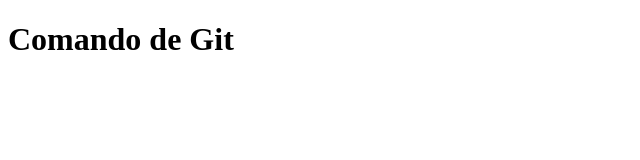
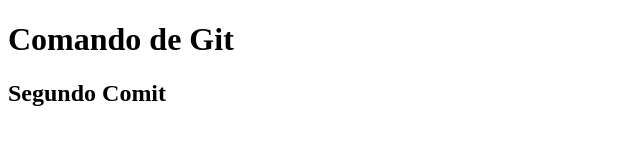
Before and after one commit to ProfesorGaz/equipo2, a plain HTML site: page index.html in a window 1280 px wide. Shown: the whole page, without its empty margins (0-640 px from the left). Drawn offline with Linux system fonts and the light colour scheme.

Commit message:
second commit

```diff
--- a/index.html
+++ b/index.html
@@ -7,5 +7,6 @@
 </head>
 <body>
     <h1>Comando de Git</h1>
+    <h2> Segundo Comit</h2>
 </body>
 </html>
```
